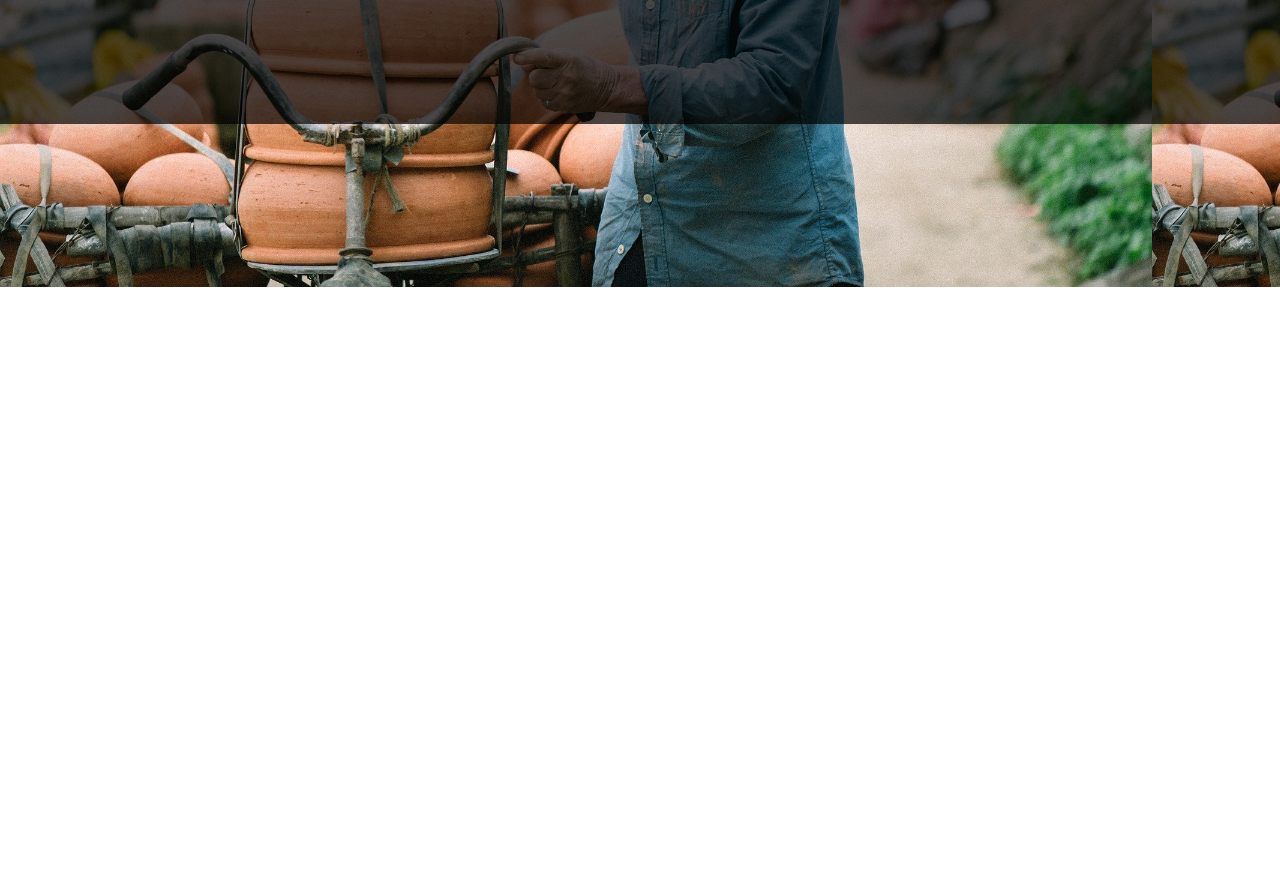
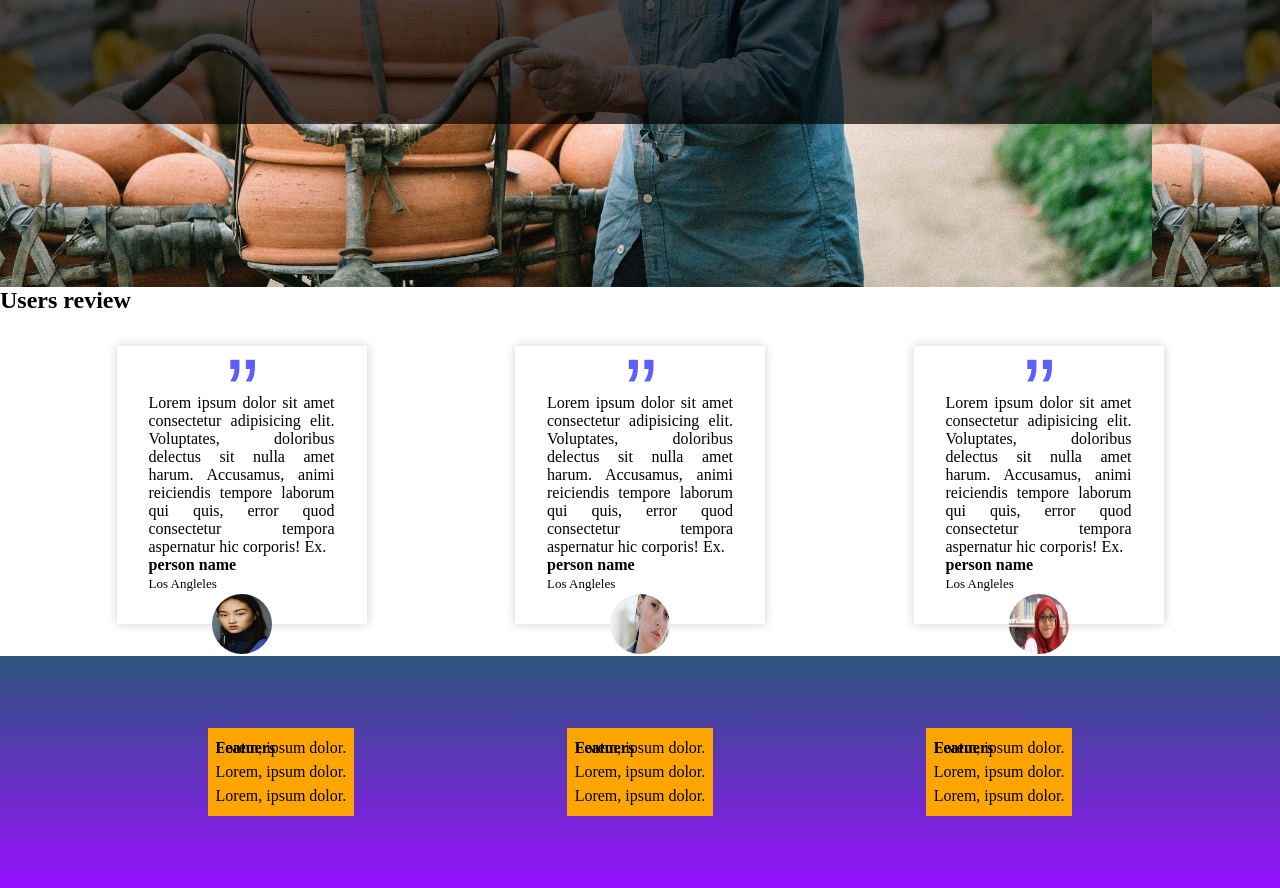
Before and after one commit to Salwa-mansour/travellandingpage, a plain HTML site: page 2ndrtaining/index.html in a window 1280 px wide. Shown: the part 1632-2520 px from the top of the page. Before the commit the page ends 1919 px from the top, so only its background shows below. Drawn offline with Linux system fonts and the light colour scheme.

Commit message:
complete flexbox virgen

```diff
--- a/2ndrtaining/index.html
+++ b/2ndrtaining/index.html
@@ -143,5 +143,63 @@
         </div>
     </section>
     <!-- ///////////////////-------------------///////////// -->
+    <section class="usersfeedback">
+        <h1>Users review</h1>
+        <div class="container">
+            <div class="user-review-item">
+                <div class="user-review">
+                    <p>
+                        Lorem ipsum dolor sit amet consectetur adipisicing elit. Voluptates, doloribus delectus sit nulla amet harum. Accusamus, animi reiciendis tempore laborum qui quis, error quod consectetur tempora aspernatur hic corporis! Ex.
+                    </p>
+                    <h4 >person name</h4>
+                    <span style="font-size: small;">Los Angleles</span>
+                    </div>
+                    <img src="../imgs/p1.jpg" style="width: 60px; height: 60px;" alt="">
+            </div>
+            <div class="user-review-item">
+                <div class="user-review">
+                    <p>
+                        Lorem ipsum dolor sit amet consectetur adipisicing elit. Voluptates, doloribus delectus sit nulla amet harum. Accusamus, animi reiciendis tempore laborum qui quis, error quod consectetur tempora aspernatur hic corporis! Ex.
+                    </p>
+                    <h4 >person name</h4>
+                    <span style="font-size: small;">Los Angleles</span>
+                    </div>
+                    <img src="../imgs/p2.jpg" style="width: 60px; height: 60px;" alt="">
+            </div>
+            <div class="user-review-item">
+                <div class="user-review">
+                    <p>
+                        Lorem ipsum dolor sit amet consectetur adipisicing elit. Voluptates, doloribus delectus sit nulla amet harum. Accusamus, animi reiciendis tempore laborum qui quis, error quod consectetur tempora aspernatur hic corporis! Ex.
+                    </p>
+                    <h4 >person name</h4>
+                    <span style="font-size: small;">Los Angleles</span>
+                    </div>
+                    <img src="../imgs/p3.jpg" style="width: 60px; height: 60px;" alt="">
+            </div>
+        </div>
+    </section>
+    <!-- ////////////////---------footer--------//////////////////// -->
+    <footer class="footer">
+        <div class="container">
+            <div class="ft-item">
+                <h4>Featuers</h4>
+                <p>Lorem, ipsum dolor.</p>
+                <p>Lorem, ipsum dolor.</p>
+                <p>Lorem, ipsum dolor.</p>
+            </div>
+            <div class="ft-item">
+                <h4>Featuers</h4>
+                <p>Lorem, ipsum dolor.</p>
+                <p>Lorem, ipsum dolor.</p>
+                <p>Lorem, ipsum dolor.</p>
+            </div>
+            <div class="ft-item">
+                <h4>Featuers</h4>
+                <p>Lorem, ipsum dolor.</p>
+                <p>Lorem, ipsum dolor.</p>
+                <p>Lorem, ipsum dolor.</p>
+            </div>
+        </div>
+    </footer>
 </body>
 </html>
--- a/2ndrtaining/style.css
+++ b/2ndrtaining/style.css
@@ -166,3 +166,61 @@
 
     display: flex;
 }
+.users-feedback{
+    padding: 3.25;
+    text-align: center;
+}
+.user-review-item{
+    position: relative;
+    max-width: 250px;
+    margin: 2rem;
+    text-align: justify;
+}
+.users-feedback h1{
+    padding-top:1.5rem ;
+}
+.user-review{
+    box-shadow: 0 0 10px 0 rgba(0, 0, 100, 0.2);
+    padding: 2rem;
+}
+.user-review-item img{
+    position: absolute;
+    left: 50%;
+    bottom: 0;
+    transform: translate3d(-50%,50%,0);
+    border-radius: 50%;
+}
+.user-review p{
+    padding-top:1rem ;
+}
+.user-review p::before{
+    content: '\201d';
+    display: block;
+    position: absolute;
+    font-size: 6rem;
+    color: rgb(94, 94, 253);
+    left: 44%;
+    top: -.5rem;
+    font-family: sans-serif;
+}
+/* -------------------footer--------------- */
+.footer{
+    padding: 3rem 1.2rem;
+    background-image:linear-gradient(#2d557d,#9610fd) ;
+    text-align: center;
+    line-height: 1.5;
+}
+.ft-item{
+    position: relative;
+    margin: 1.5rem;
+    padding: .5rem;
+    background-color: orange;
+}
+.ft-item h4{
+   position: absolute;
+ }
+ /* this is not working */
+ .ft-item p:first-child{
+     margin-top: 5rem;
+     /* font-size: calc(.7rem + .5vw); */
+ }
```
